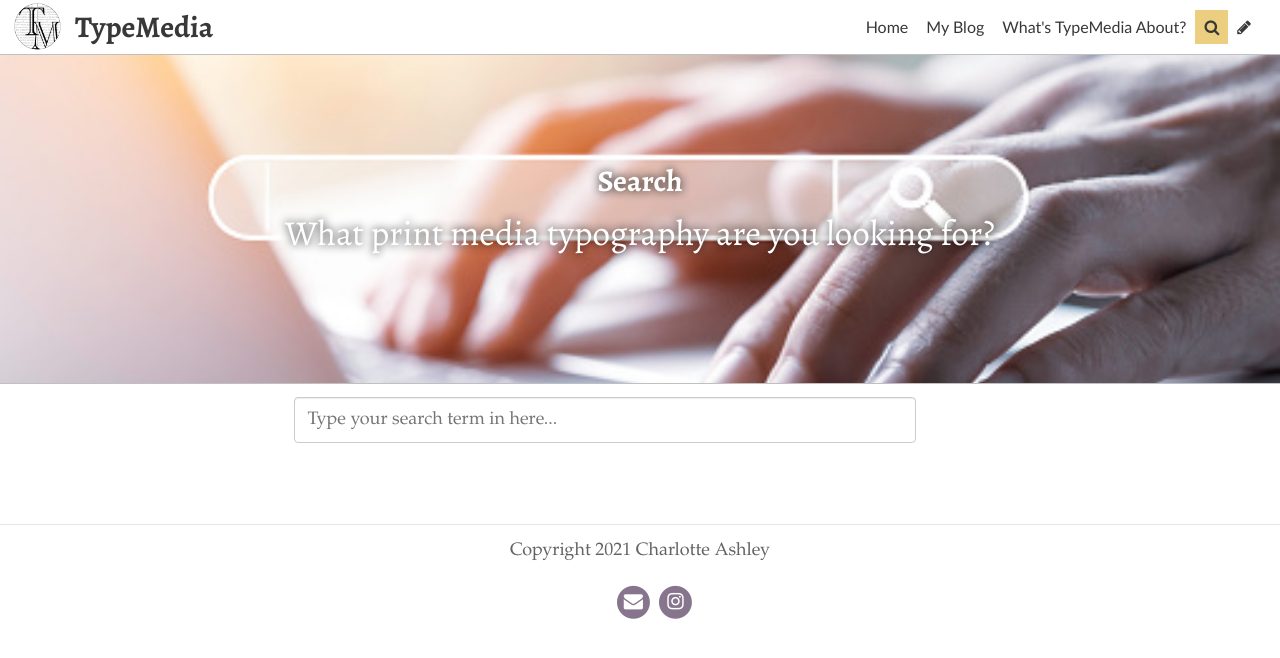
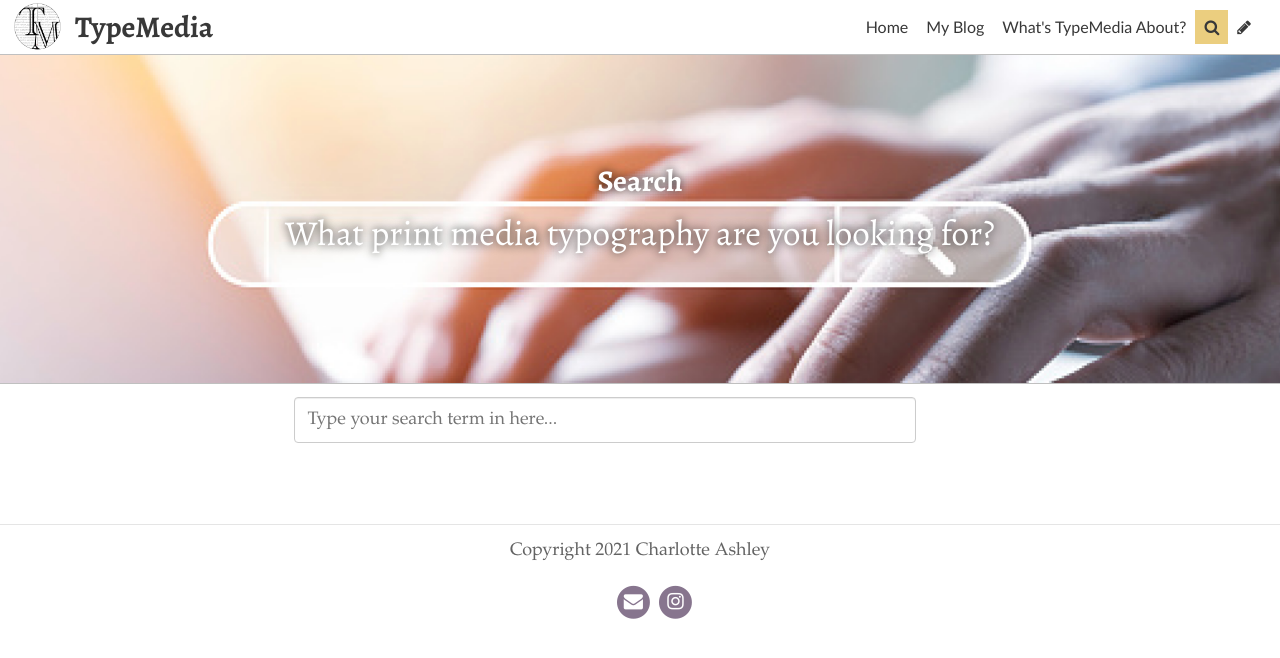
Before and after one commit to charlotteaashley/typo-design-template, a Jekyll site: the page built from pages/search.md, in a window 1280 px wide. Shown: the top 658 px of the page. Built offline with Jekyll 4.4.1, drawn with Linux system fonts in a browser that asks for light colours; some web fonts are replaced.

Commit message:
Update Page “search”

```diff
--- a/pages/search.md
+++ b/pages/search.md
@@ -7,6 +7,6 @@
 feature-img: assets/img/pexels/search-map.jpeg
 date: 2021-10-11T08:33:49.145Z
 icon: fa-search
-image: ../uploads/istockphoto-1264839512-170667a.jpg
+image: ../uploads/screenshot-2021-10-11-at-09.42.51.png
 ---
 Type in what you wish to find out about the choices different forms of print media take on when deciding the typography used in their branding.
```
Also changed, not shown: uploads/screenshot-2021-10-11-at-09.42.51.png (added).
